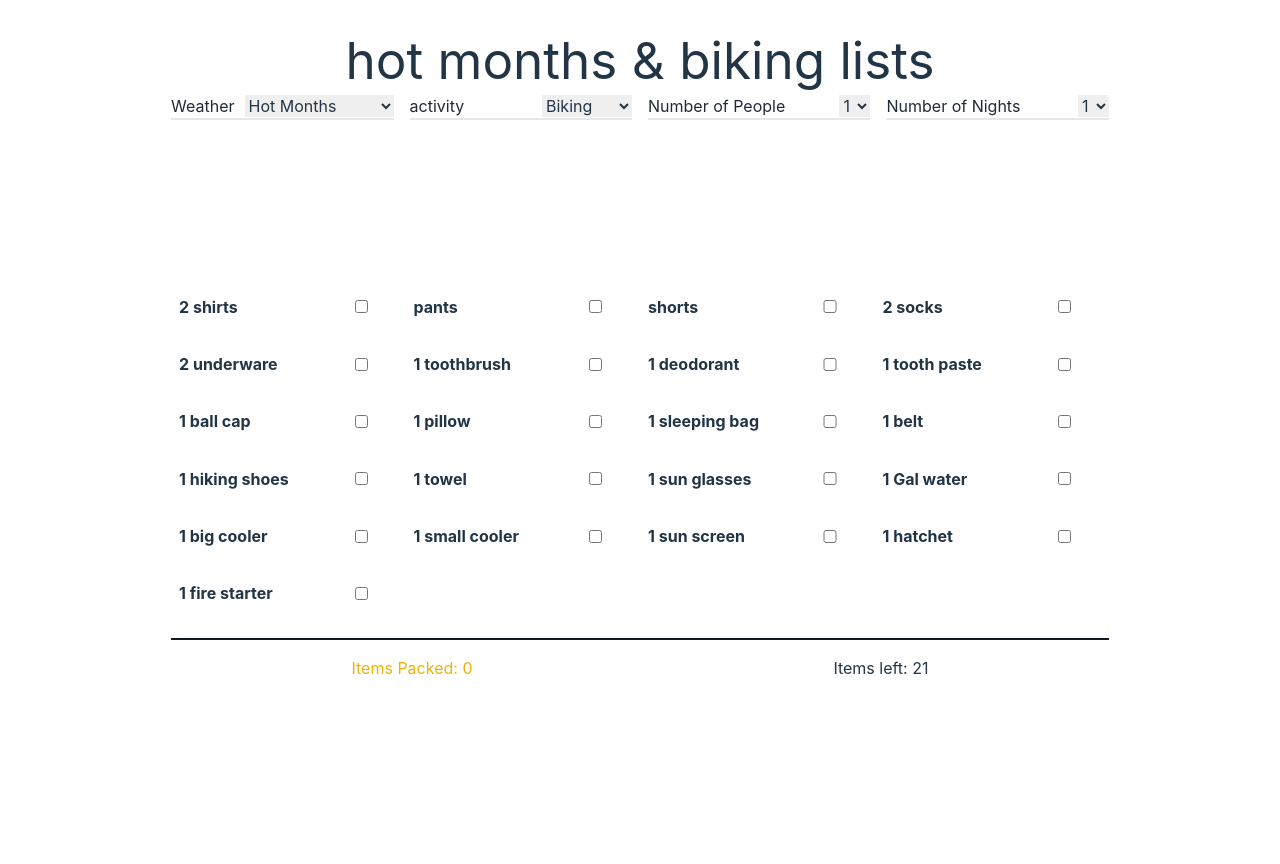
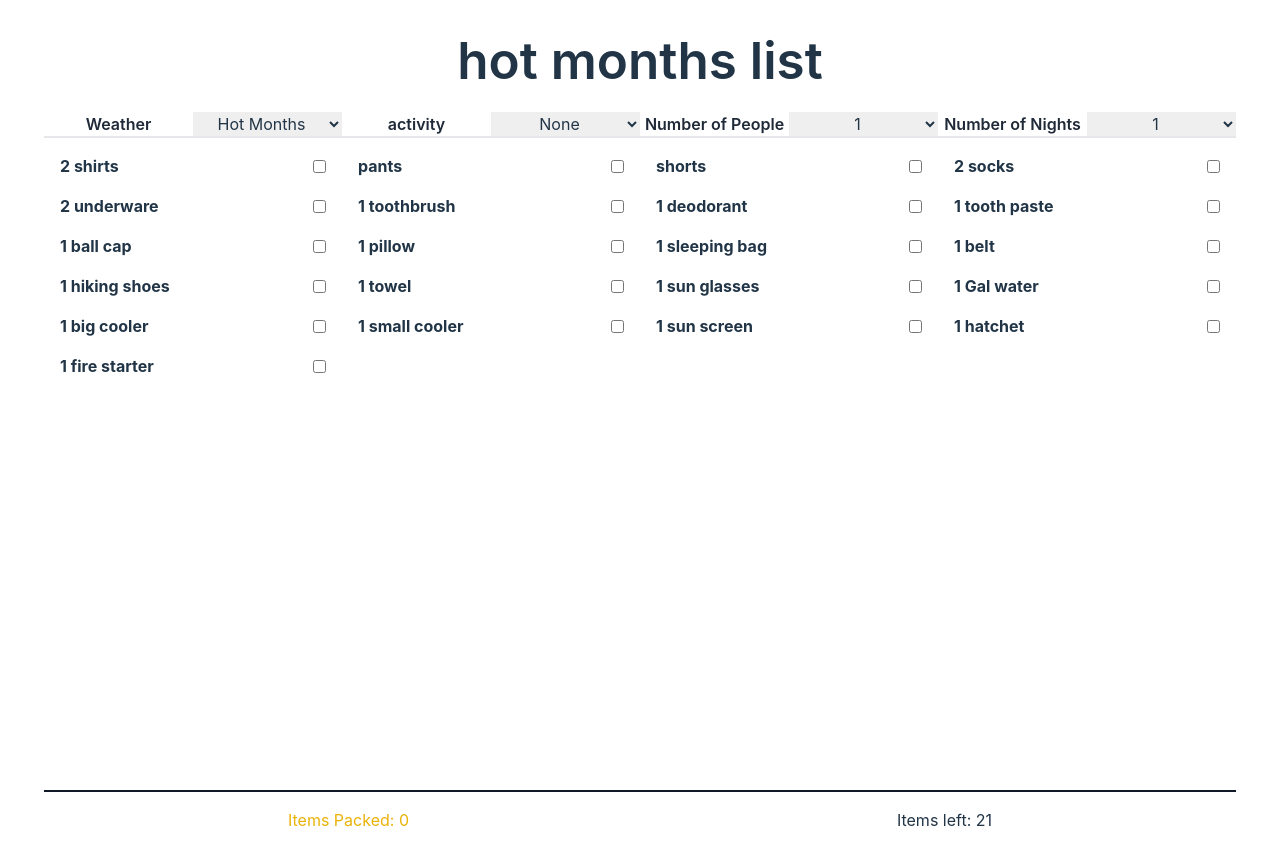
Before and after one commit to Jpatrick6420/checklist, a React (Vite) app: page / in a window 1280 px wide. Built offline with nearby package versions, Linux system fonts and the light colour scheme.

Commit message:
converted all styleing to tailwind and installed react router

```diff
--- a/package.json
+++ b/package.json
@@ -11,7 +11,8 @@
   },
   "dependencies": {
     "react": "^18.3.1",
-    "react-dom": "^18.3.1"
+    "react-dom": "^18.3.1",
+    "react-router-dom": "^6.26.2"
   },
   "devDependencies": {
     "@eslint/js": "^9.9.0",
--- a/src/App.jsx
+++ b/src/App.jsx
@@ -1,155 +1,155 @@
-import { useEffect, useReducer } from "react";
+// import { useEffect, useReducer } from "react";
 import "./App.css";
-import Header from "./components/Header";
-import CurrentList from "./components/CurrentList";
-import { handleActiveListChange } from "./data/listData";
-import { initialState } from "./utilities/utilities";
-import Footer from "./components/Footer";
+// import Header from "./components/Header";
+// import CurrentList from "./components/CurrentList";
+// import { handleActiveListChange } from "./data/listData";
+// import { initialState } from "./utilities/utilities";
+// import Footer from "./components/Footer";
 
 function App() {
-  function itemsReducer(state, action) {
-    switch (action.type) {
-      case "set weather list": {
-        let selectedList;
-        let cold;
-        let hot;
-        let shoulder;
-        if (action.payload === "cold-months") {
-          selectedList = state.coldMonthsList;
-          cold = true;
-          hot = false;
-          shoulder = false;
-        }
-        if (action.payload === "shoulder-season") {
-          selectedList = state.shoulderList;
-          cold = false;
-          hot = false;
-          shoulder = true;
-        }
-        if (action.payload === "hot-months") {
-          selectedList = state.hotMonthsList;
-          cold = false;
-          hot = true;
-          shoulder = false;
-        }
+  // function itemsReducer(state, action) {
+  //   switch (action.type) {
+  //     case "set weather list": {
+  //       let selectedList;
+  //       let cold;
+  //       let hot;
+  //       let shoulder;
+  //       if (action.payload === "cold-months") {
+  //         selectedList = state.coldMonthsList;
+  //         cold = true;
+  //         hot = false;
+  //         shoulder = false;
+  //       }
+  //       if (action.payload === "shoulder-season") {
+  //         selectedList = state.shoulderList;
+  //         cold = false;
+  //         hot = false;
+  //         shoulder = true;
+  //       }
+  //       if (action.payload === "hot-months") {
+  //         selectedList = state.hotMonthsList;
+  //         cold = false;
+  //         hot = true;
+  //         shoulder = false;
+  //       }
 
-        return {
-          ...state,
-          currentList: selectedList,
-          hotList: hot,
-          coldList: cold,
-          shoulderSeasonList: shoulder,
-          currentWeatherValue: action.payload,
-        };
-      }
-      case "change activity": {
-        console.log(action.payload);
-        if (action.payload === "none") {
-          return {
-            ...state,
-            kayaking: false,
-            biking: false,
-            currentActivityValue: action.payload,
-          };
-        }
-        const isKayaking = action.payload === "kayaking";
-        const isBiking = action.payload === "biking";
+  //       return {
+  //         ...state,
+  //         currentList: selectedList,
+  //         hotList: hot,
+  //         coldList: cold,
+  //         shoulderSeasonList: shoulder,
+  //         currentWeatherValue: action.payload,
+  //       };
+  //     }
+  //     case "change activity": {
+  //       console.log(action.payload);
+  //       if (action.payload === "none") {
+  //         return {
+  //           ...state,
+  //           kayaking: false,
+  //           biking: false,
+  //           currentActivityValue: action.payload,
+  //         };
+  //       }
+  //       const isKayaking = action.payload === "kayaking";
+  //       const isBiking = action.payload === "biking";
 
-        return {
-          ...state,
-          currentActivityValue: action.payload,
-          kayaking: isKayaking,
-          biking: isBiking,
-        };
-      }
-      case "toggle checked": {
-        const { idx } = action.payload;
+  //       return {
+  //         ...state,
+  //         currentActivityValue: action.payload,
+  //         kayaking: isKayaking,
+  //         biking: isBiking,
+  //       };
+  //     }
+  //     case "toggle checked": {
+  //       const { idx } = action.payload;
 
-        return {
-          ...state,
-          currentList: state.currentList
-            .map((item, i) =>
-              i === idx ? { ...item, packed: !item.packed } : item
-            )
-            .sort((a, b) => a.packed - b.packed),
-        };
-      }
-      case "handle active change list": {
-        const updatedList = handleActiveListChange(state);
+  //       return {
+  //         ...state,
+  //         currentList: state.currentList
+  //           .map((item, i) =>
+  //             i === idx ? { ...item, packed: !item.packed } : item
+  //           )
+  //           .sort((a, b) => a.packed - b.packed),
+  //       };
+  //     }
+  //     case "handle active change list": {
+  //       const updatedList = handleActiveListChange(state);
 
-        return { ...state, currentList: updatedList };
-      }
-      case "set number of people": {
-        return { ...state, numOfPeople: action.payload };
-      }
-      case "change duration": {
-        return { ...state, duration: action.payload };
-      }
-      default:
-        console.log("Houstan we have a problem with the reducer💥");
-        return state;
-    }
-  }
+  //       return { ...state, currentList: updatedList };
+  //     }
+  //     case "set number of people": {
+  //       return { ...state, numOfPeople: action.payload };
+  //     }
+  //     case "change duration": {
+  //       return { ...state, duration: action.payload };
+  //     }
+  //     default:
+  //       console.log("Houstan we have a problem with the reducer💥");
+  //       return state;
+  //   }
+  // }
 
-  const [state, dispatch] = useReducer(itemsReducer, initialState);
+  // const [state, dispatch] = useReducer(itemsReducer, initialState);
 
-  const handleWeatherChange = (value) => {
-    if (value === "hot-months") {
-      dispatch({ type: "set weather list", payload: "hot-months" });
-    }
-    if (value === "cold-months") {
-      dispatch({ type: "set weather list", payload: "cold-months" });
-    }
-    if (value === "shoulder-season") {
-      dispatch({ type: "set weather list", payload: "shoulder-season" });
-    }
-  };
-  const handleDurationChange = (value) => {
-    dispatch({ type: "change duration", payload: value });
-  };
+  // const handleWeatherChange = (value) => {
+  //   if (value === "hot-months") {
+  //     dispatch({ type: "set weather list", payload: "hot-months" });
+  //   }
+  //   if (value === "cold-months") {
+  //     dispatch({ type: "set weather list", payload: "cold-months" });
+  //   }
+  //   if (value === "shoulder-season") {
+  //     dispatch({ type: "set weather list", payload: "shoulder-season" });
+  //   }
+  // };
+  // const handleDurationChange = (value) => {
+  //   dispatch({ type: "change duration", payload: value });
+  // };
 
-  const handleActivityChange = (value) => {
-    console.log("activity:", value);
-    dispatch({ type: "change activity", payload: value });
-  };
-  const toggleChecked = (idx) => {
-    dispatch({ type: "toggle checked", payload: { idx } });
-  };
-  const handleNumOfPeopleChange = (value) => {
-    dispatch({ type: "set number of people", payload: value });
-  };
+  // const handleActivityChange = (value) => {
+  //   console.log("activity:", value);
+  //   dispatch({ type: "change activity", payload: value });
+  // };
+  // const toggleChecked = (idx) => {
+  //   dispatch({ type: "toggle checked", payload: { idx } });
+  // };
+  // const handleNumOfPeopleChange = (value) => {
+  //   dispatch({ type: "set number of people", payload: value });
+  // };
 
-  useEffect(
-    function () {
-      dispatch({ type: "handle active change list" });
-    },
-    [
-      state.currentWeatherValue,
-      state.currentActivityValue,
-      state.biking,
-      state.kayaking,
-    ]
-  );
+  // useEffect(
+  //   function () {
+  //     dispatch({ type: "handle active change list" });
+  //   },
+  //   [
+  //     state.currentWeatherValue,
+  //     state.currentActivityValue,
+  //     state.biking,
+  //     state.kayaking,
+  //   ]
+  // );
   // console.log(state.currentList);
-  return (
-    <section className="grid min-h-[100dvh] grid-rows-[auto_1fr_auto">
-      <Header
-        handleActivityChange={handleActivityChange}
-        handleWeatherChange={handleWeatherChange}
-        handleNumOfPeopleChange={handleNumOfPeopleChange}
-        handleDurationChange={handleDurationChange}
-        currentListOptions={state}
-        dispatch={dispatch}
-      />
-      <CurrentList
-        list={state.currentList}
-        toggleChecked={toggleChecked}
-        dispatch={dispatch}
-        state={state}
-      />
-      <Footer currentList={state.currentList} />
-    </section>
-  );
+  return;
+  //   <section className="grid min-h-[100dvh] grid-rows-[auto_1fr_auto">
+  //     <Header
+  //       handleActivityChange={handleActivityChange}
+  //       handleWeatherChange={handleWeatherChange}
+  //       handleNumOfPeopleChange={handleNumOfPeopleChange}
+  //       handleDurationChange={handleDurationChange}
+  //       currentListOptions={state}
+  //       dispatch={dispatch}
+  //     />
+  //     <CurrentList
+  //       list={state.currentList}
+  //       toggleChecked={toggleChecked}
+  //       dispatch={dispatch}
+  //       state={state}
+  //     />
+  //     <Footer currentList={state.currentList} />
+  //   </section>
+  // );
 }
 
 export default App;
--- /dev/null
+++ b/src/Layout.css
@@ -0,0 +1,6 @@
+#root {
+  max-width: 1280px;
+  margin: 0 auto;
+  padding: 2rem;
+  text-align: center;
+}
--- a/src/components/CurrentList.jsx
+++ b/src/components/CurrentList.jsx
@@ -34,12 +34,12 @@ function CurrentList({ list, toggleChecked, state }) {
               Number(state.duration);
           }
           const itemStyles = item.packed
-            ? "line-through text-left text-red-500"
-            : "text-left";
+            ? "line-through text-left text-red-500 font-bold"
+            : "text-left mr-2 font-bold";
           return (
             <li
               key={item.id}
-              className="item-checklist grid grid-cols-[2fr_1fr] "
+              className=" flex items-center justify-between hover:bg-blue-600 hover:text-stone-50 rounded-md py-2 px-4"
             >
               <p className={itemStyles}>
                 {amount} {item.name === "water" ? "Gal" : ""} {item.name}
--- a/src/components/Header.jsx
+++ b/src/components/Header.jsx
@@ -15,7 +15,7 @@ function Header({
       : currentListOptions.currentActivityValue;
   return (
     <header>
-      <h1>
+      <h1 className="mb-4 font-semibold">
         {currentListOptions.currentWeatherValue.split("-").join(" ")}{" "}
         {activity === "" ? "" : "&"} {activity} list{activity === "" ? "" : "s"}
       </h1>
--- /dev/null
+++ b/src/components/Layout.jsx
@@ -0,0 +1,155 @@
+import { useEffect, useReducer } from "react";
+import Footer from "./Footer";
+import Header from "./Header";
+import CurrentList from "./CurrentList";
+import { handleActiveListChange } from "../data/listData";
+import { initialState } from "../utilities/utilities";
+import "../Layout.css";
+function Layout() {
+  function itemsReducer(state, action) {
+    switch (action.type) {
+      case "set weather list": {
+        let selectedList;
+        let cold;
+        let hot;
+        let shoulder;
+        if (action.payload === "cold-months") {
+          selectedList = state.coldMonthsList;
+          cold = true;
+          hot = false;
+          shoulder = false;
+        }
+        if (action.payload === "shoulder-season") {
+          selectedList = state.shoulderList;
+          cold = false;
+          hot = false;
+          shoulder = true;
+        }
+        if (action.payload === "hot-months") {
+          selectedList = state.hotMonthsList;
+          cold = false;
+          hot = true;
+          shoulder = false;
+        }
+
+        return {
+          ...state,
+          currentList: selectedList,
+          hotList: hot,
+          coldList: cold,
+          shoulderSeasonList: shoulder,
+          currentWeatherValue: action.payload,
+        };
+      }
+      case "change activity": {
+        console.log(action.payload);
+        if (action.payload === "none") {
+          return {
+            ...state,
+            kayaking: false,
+            biking: false,
+            currentActivityValue: action.payload,
+          };
+        }
+        const isKayaking = action.payload === "kayaking";
+        const isBiking = action.payload === "biking";
+
+        return {
+          ...state,
+          currentActivityValue: action.payload,
+          kayaking: isKayaking,
+          biking: isBiking,
+        };
+      }
+      case "toggle checked": {
+        const { idx } = action.payload;
+
+        return {
+          ...state,
+          currentList: state.currentList
+            .map((item, i) =>
+              i === idx ? { ...item, packed: !item.packed } : item
+            )
+            .sort((a, b) => a.packed - b.packed),
+        };
+      }
+      case "handle active change list": {
+        const updatedList = handleActiveListChange(state);
+
+        return { ...state, currentList: updatedList };
+      }
+      case "set number of people": {
+        return { ...state, numOfPeople: action.payload };
+      }
+      case "change duration": {
+        return { ...state, duration: action.payload };
+      }
+      default:
+        console.log("Houstan we have a problem with the reducer💥");
+        return state;
+    }
+  }
+
+  const [state, dispatch] = useReducer(itemsReducer, initialState);
+
+  const handleWeatherChange = (value) => {
+    if (value === "hot-months") {
+      dispatch({ type: "set weather list", payload: "hot-months" });
+    }
+    if (value === "cold-months") {
+      dispatch({ type: "set weather list", payload: "cold-months" });
+    }
+    if (value === "shoulder-season") {
+      dispatch({ type: "set weather list", payload: "shoulder-season" });
+    }
+  };
+  const handleDurationChange = (value) => {
+    dispatch({ type: "change duration", payload: value });
+  };
+
+  const handleActivityChange = (value) => {
+    console.log("activity:", value);
+    dispatch({ type: "change activity", payload: value });
+  };
+  const toggleChecked = (idx) => {
+    dispatch({ type: "toggle checked", payload: { idx } });
+  };
+  const handleNumOfPeopleChange = (value) => {
+    dispatch({ type: "set number of people", payload: value });
+  };
+
+  useEffect(
+    function () {
+      dispatch({ type: "handle active change list" });
+    },
+    [
+      state.currentWeatherValue,
+      state.currentActivityValue,
+      state.biking,
+      state.kayaking,
+    ]
+  );
+  return (
+    <section className="grid min-h-[100dvh] grid-rows-[auto_1fr_auto]">
+      <Header
+        handleActivityChange={handleActivityChange}
+        handleWeatherChange={handleWeatherChange}
+        handleNumOfPeopleChange={handleNumOfPeopleChange}
+        handleDurationChange={handleDurationChange}
+        currentListOptions={state}
+        dispatch={dispatch}
+      />
+      <main>
+        <CurrentList
+          list={state.currentList}
+          toggleChecked={toggleChecked}
+          dispatch={dispatch}
+          state={state}
+        />
+      </main>
+      <Footer currentList={state.currentList} />
+    </section>
+  );
+}
+
+export default Layout;
--- a/src/components/Select.jsx
+++ b/src/components/Select.jsx
@@ -2,8 +2,8 @@
 import { formatName } from "../utilities/utilities";
 function Select({ onChange, options, id, label, value }) {
   return (
-    <div className="select-container border-b-2 flex justify-between items-center ">
-      <label className="text-gray-800">{label}</label>
+    <div className="select-container border-b-2 grid  grid-cols-2 my-2 ">
+      <label className="text-gray-800  font-semibold">{label}</label>
 
       <select
         id={id}
@@ -16,7 +16,7 @@ function Select({ onChange, options, id, label, value }) {
           const optionName = formatName(option);
 
           return (
-            <option key={option} value={option}>
+            <option className="text-center" key={option} value={option}>
               {optionName}
             </option>
           );
--- a/src/main.jsx
+++ b/src/main.jsx
@@ -1,10 +1,14 @@
-import { StrictMode } from 'react'
-import { createRoot } from 'react-dom/client'
-import App from './App.jsx'
-import './index.css'
+import { StrictMode } from "react";
+import { createRoot } from "react-dom/client";
+import { createBrowserRouter, RouterProvider } from "react-router-dom";
 
-createRoot(document.getElementById('root')).render(
+import "./index.css";
+import Layout from "./components/Layout.jsx";
+
+const router = createBrowserRouter([{ path: "/", element: <Layout /> }]);
+
+createRoot(document.getElementById("root")).render(
   <StrictMode>
-    <App />
-  </StrictMode>,
-)
+    <RouterProvider router={router} />
+  </StrictMode>
+);
--- a/src/utilities/utilities.js
+++ b/src/utilities/utilities.js
@@ -28,7 +28,7 @@ export const initialState = {
   duration: "1",
   currentList: [...hotMonthsList, ...bikingList],
   currentWeatherValue: "hot-months",
-  currentActivityValue: "biking",
+  currentActivityValue: "none",
   hotMonthsList: hotMonthsList,
   coldMonthsList: coldMonthsList,
   shoulderList: shoulderSeasonList,
```
Also changed, not shown: 1 other file (tests, documents, lock files or other folders).
